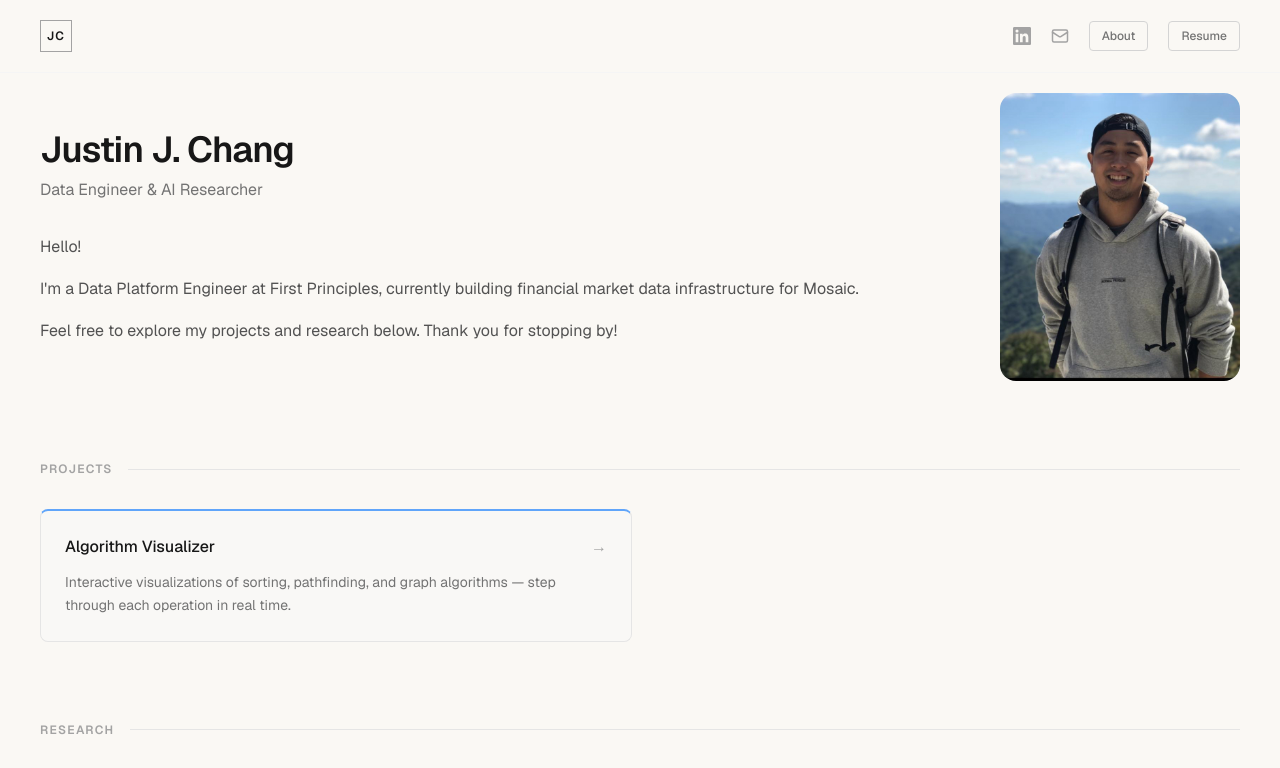
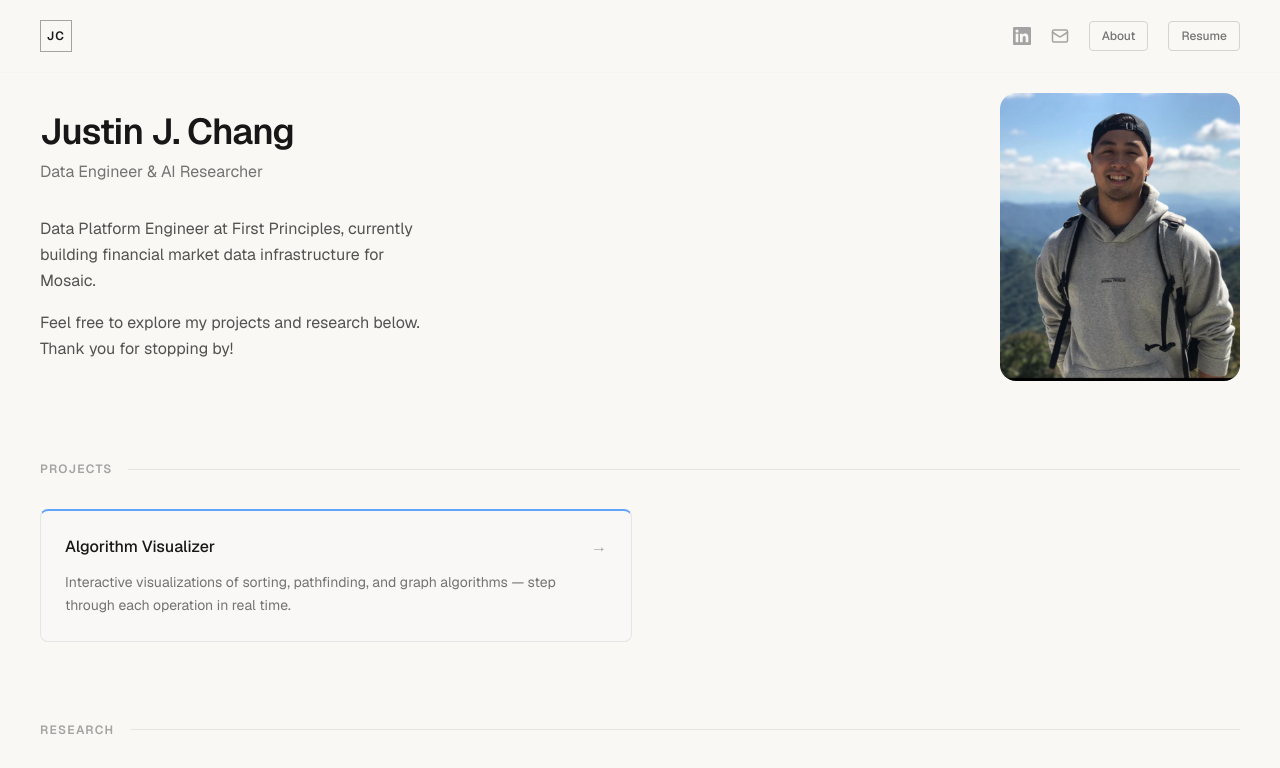
Before and after one commit to JSC201/portfolio, a Next.js app: page / in a window 1280 px wide. Shown: the top 768 px of the page. Built offline with nearby package versions, Linux system fonts and the light colour scheme.

Commit message:
checking width spacing on home page

```diff
--- a/app/about/page.tsx
+++ b/app/about/page.tsx
@@ -4,7 +4,7 @@ export default function About() {
 
       <section>
         <h2 className="text-xs font-semibold uppercase tracking-widest text-neutral-400 mb-4">About</h2>
-        <ul className="space-y-2 text-neutral-600">
+        <ul className="space-y-2 text-neutral-600 ml-4">
           <li>Based in New York City.</li>
           <li>Background in B2B sales and operations.</li>
           <li>Inspired by builders who challenge the status quo.</li>
@@ -14,7 +14,7 @@ export default function About() {
 
       <section>
         <h2 className="text-xs font-semibold uppercase tracking-widest text-neutral-400 mb-4">Systems Philosophy</h2>
-        <ul className="space-y-2 text-neutral-600">
+        <ul className="space-y-2 text-neutral-600 ml-4">
           <li>Every decision has a tradeoff.</li>
           <li>User behavior should inform design.</li>
           <li>Performance under pressure separates theory from reality.</li>
@@ -23,7 +23,7 @@ export default function About() {
 
       <section>
         <h2 className="text-xs font-semibold uppercase tracking-widest text-neutral-400 mb-4">Outside of Work</h2>
-        <ul className="space-y-2 text-neutral-600">
+        <ul className="space-y-2 text-neutral-600 ml-4">
           <li>Average tennis player.</li>
           <li>Jaded Knicks fan.</li>
           <li>Pizza connoisseur.</li>
--- a/app/page.tsx
+++ b/app/page.tsx
@@ -11,15 +11,12 @@ export default function Home() {
 
       {/* Hero */}
       <section className="flex justify-between items-center gap-16">
-        <div className="flex-1">
+        <div className="max-w-sm">
           <h1 className="text-4xl font-semibold tracking-tight mb-2">Justin J. Chang</h1>
           <p className="text-neutral-500 mb-8">Data Engineer &amp; AI Researcher</p>
           <div className="text-neutral-600 leading-relaxed space-y-4">
             <p>
-              Hello!
-              </p>
-            <p>
-              I&apos;m a Data Platform Engineer at First Principles, currently building financial market
+              Data Platform Engineer at First Principles, currently building financial market
               data infrastructure for Mosaic.
               </p>
             <p>
--- a/content/research/epileptic-neuron-model.mdx
+++ b/content/research/epileptic-neuron-model.mdx
@@ -6,7 +6,7 @@ date: "2025-12"
 
 ## Overview
 
-This is a computational neuroscience research project I completed in MATLAB. The goal was to model a cortical pyramidal neuron under normal and epileptic conditions, then simulate how two anticonvulsant drugs—phenytoin and ketamine—affect the neuron's firing behavior.
+A computational neuroscience research project completed in MATLAB. The goal was to model a cortical pyramidal neuron under normal and epileptic conditions, then simulate how two anticonvulsant drugs, phenytoin and ketamine, affect the neuron's firing behavior.
 
 ## Abstract
 
```
